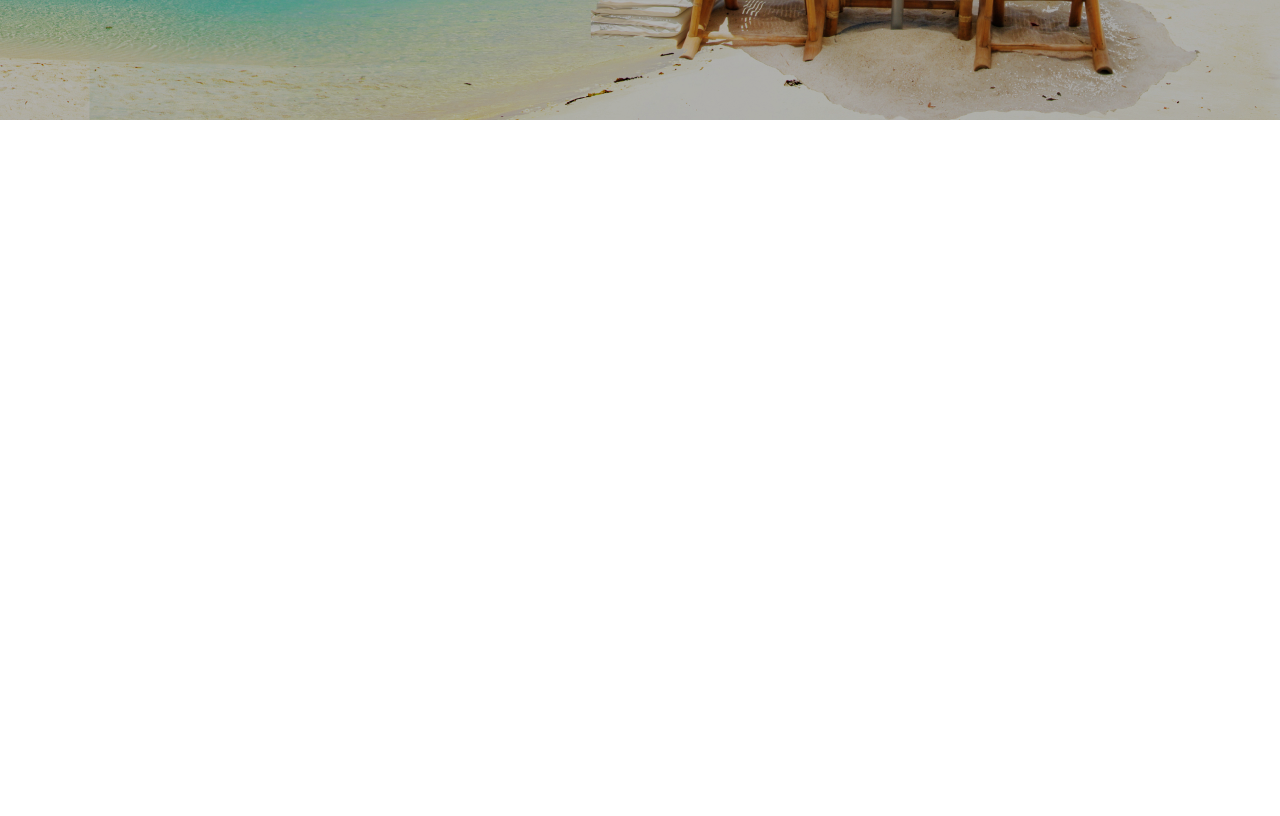
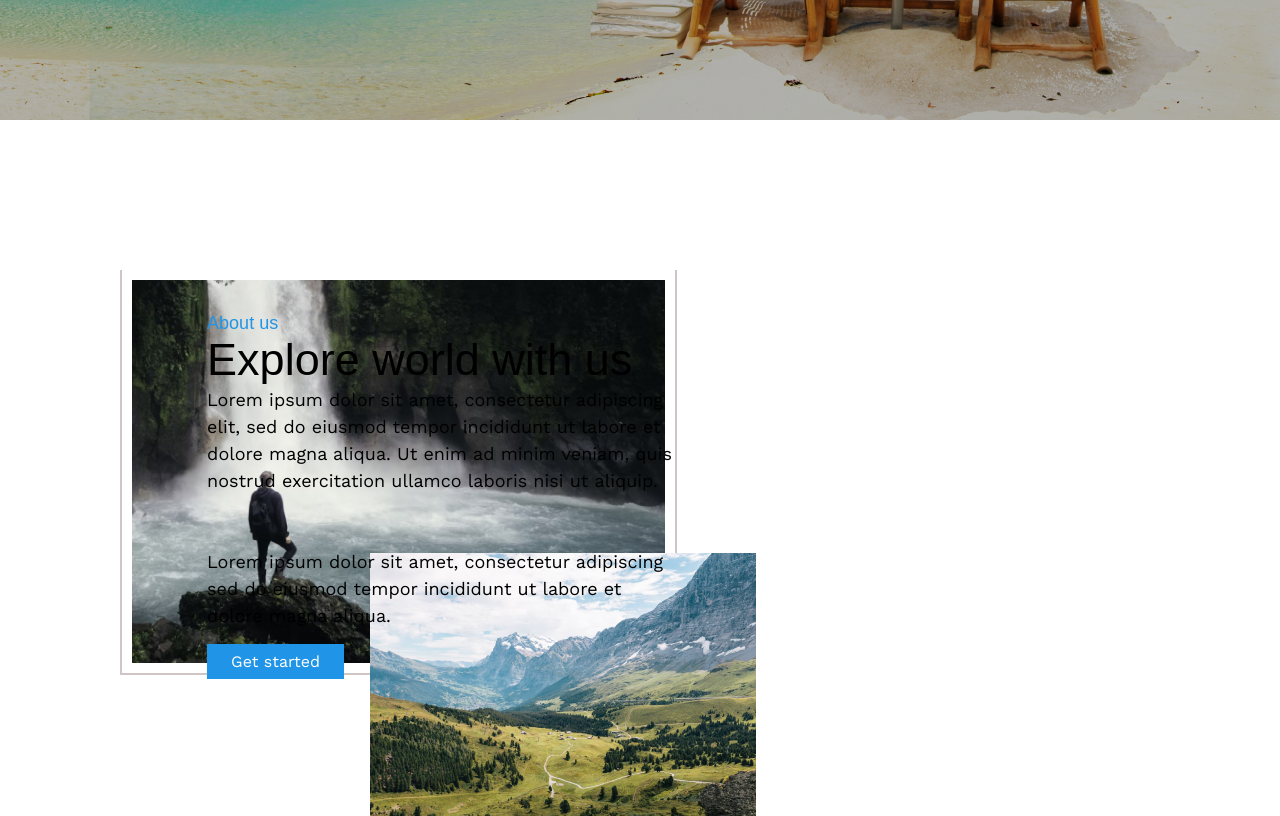
Before and after one commit to WandererLein/Travello, a plain HTML site: page index.html in a window 1280 px wide. Shown: the part 540-1356 px from the top of the page. Before the commit the page ends 800 px from the top, so only its background shows below. Drawn offline with nearby package versions, Linux system fonts and the light colour scheme.

Commit message:
css-responsive vol1

```diff
--- a/index.html
+++ b/index.html
@@ -19,7 +19,7 @@
         <header class="Header1">
             <div class="logo">
                 <a href=" ">
-                    <img src="./logo.png" alt="">
+                    <img src="../Travello/logo.png" alt="">
                 </a>
             </div>
             <div class="rightS">
@@ -38,14 +38,13 @@
         </header>
         <section class="hero">
             <figure>
-                <img src="./MAINPHOTO.jpg" alt="Travello">
+                <img src="../Travello/images/MAINPHOTO.jpg" alt="Travello">
             </figure>
             <div class="MainContent">
-                <h1 class="h1">Explore new places with travello</h1>
+                <h1 class="h1"> Explore new places with travello </h1>
                 <p class="text"> Lorem ipsum dolor sit amet consectetur, adipisicing elit. Expedita, deserunt? Est
-                    ducimus
-                    recusandae
-                    voluptatem inventore molestiae quas. Obcaecati iure maiores recusandae labore, in illo impedit
+                    ducimus recusandae voluptatem inventore molestiae quas. Obcaecati iure maiores recusandae labore, in
+                    illo impedit
                     reiciendis eveniet optio praesentium dicta?
                 </p>
                 <div class="buttons">
@@ -53,6 +52,32 @@
                 </div>
             </div>
         </section>
+
+        <section class="About_us">
+            <div class="images">
+                <img src="./images/imageaboutus2.jpg" id="image2" alt=" ">
+                <img src="./images/imageaboutus3.jpg" id="image3" alt=" ">
+            </div>
+            <div class="text_about_us">
+                <h5 class="h5">About us</h5>
+                <h2 class="about_us_h2">Explore world with us</h2>
+                <p class="about_us_p">Lorem ipsum dolor sit amet, consectetur adipiscing <br> elit, sed do eiusmod
+                    tempor
+                    incididunt ut labore et<br>dolore magna aliqua. Ut enim ad minim veniam, quis <br>nostrud
+                    exercitation
+                    ullamco laboris nisi ut aliquip.<br>
+                    <br>
+                    <br>
+
+                    Lorem ipsum dolor sit amet, consectetur adipiscing <br>sed do eiusmod tempor incididunt ut
+                    labore et <br> dolore magna aliqua.
+                </p>
+                <div class="buttons">
+                    <a href=" ">Get started</a>
+                </div>
+            </div>
+        </section>
+
     </body>
 
 </html>
--- a/style.css
+++ b/style.css
@@ -5,6 +5,7 @@
 }
 :root{
     --fontSans: "Work Sans", sans-serif;
+    --fontDisplay: "Playfair Displya", sans-serif;
     --colorWhite: #ffffff;}
 .buttons a{
         display: inline-flex;
@@ -15,7 +16,15 @@
         color: var(--colorWhite);
         font-size: 16px;
         font-family: var(--fontSans);
-        text-decoration: none;}
+        text-decoration: none;
+    }
+        @media(max-width: 1024px){
+            .buttons a{
+                font-size: 14px;
+                background-color: #2279b8;
+                padding: 4px 12px;
+            }
+        }
 
 .Header1{
     display: flex;
@@ -29,9 +38,21 @@
     border-bottom: 1px solid rgba(255,255,255, 0.2);
    z-index: 4;
 }
+@media(max-width: 1024px){
+    .Header1{
+        padding: 10px;
+    }
+}
 header.Header1 .logo img:hover{
     background-color: beige;
     opacity: 40%;
+}
+@media(max-width: 1024px){
+    .header.Header1 .logo{
+    left: 0;
+    display: flex;
+    align-items: flex-start;
+    }
 }
  header.Header1 .rightS nav{
     margin-right: 82px;
@@ -41,12 +62,18 @@ header.Header1 .logo img:hover{
     display: flex;
     align-items: center;
 }
+
 header.Header1 .rightS nav ul{
     display: flex;
     align-items: center;
     list-style: none;
-    gap: 50px;}
-
+    gap: 50px;
+}
+@media(max-width: 1024px){
+    header.Header1 .rightS nav {
+        display: none;
+    }
+}
 header.Header1 .rightS nav ul li a{
     font-size: 24px;
     color: var(--colorWhite);
@@ -67,6 +94,13 @@ section.hero{
     align-items: center;
     min-height: 660px;
 }
+@media(max-width: 1024px){
+    .section.hero{
+        align-items: flex-start;
+        margin-left: 10px;
+    }
+}
+
 section.hero::before{
     content:" ";
     display: block;
@@ -79,12 +113,13 @@ section.hero::before{
     z-index: 1;
 }
  section.hero figure{
-  position: absolute;
+    position: absolute;
     top: 0;
     left: 0;
     width: 100%;
     height: 100%;
 }
+
 section.hero figure img{
     height: 100%;
     width: 100%;
@@ -92,10 +127,16 @@ section.hero figure img{
 }
 section.hero .MainContent{
     max-width: 592px;
-    margin: 150px 0 100px 120px;
     color: var(--colorWhite);
     z-index: 1;
+    margin-left: 120px;
 }
+@media(max-width: 1024px){
+    section.hero .MainContent{
+        margin-left: 10px;
+    }
+}
+
 section.hero .MainContent h1{
     font-size: 60px;
     font-family: "Playfair Display", sans-serif;
@@ -103,13 +144,91 @@ section.hero .MainContent h1{
     margin-bottom: 24px;
     line-height: 66px;
 }
-section.hero .MainContent text{
+@media(max-width: 1024px){
+    section.hero .MainContent h1{
+        font-size: 30px;
+        font-weight: 500;
+        margin-bottom: 20px;
+        line-height: 33px;
+    }
+
+}
+section.hero.MainContent text{
     font-size: 18px;
     font-family: var(--fontSans);
     margin-bottom: 24px;
     line-height: 27px;
 }
+@media(max-width: 1024px){
+.section.hero.MainContent text{
+   margin-bottom: 30px;
+}
+}
+section.hero .buttons{
+    padding-top: 24px;
+}
 section.hero .buttons a:hover{
     background-color: rgb(207, 197, 197);
     opacity: 40%;
 }
+
+.About_us{
+    padding-top: 150px;
+    display: flex;
+    width: 100%;
+}
+
+.images{
+    position: relative;
+    left: 120px;
+    width: 700px;
+    gap: 50px;
+}
+
+#image2{
+    width: 557px;
+    height: 405px;
+    padding: 10px 10px 10px 10px;
+    border: 2px solid rgb(207, 197, 197);
+    border-top: none;
+}
+
+#image3{
+    width: 386px;
+    height: 263px;
+    position: absolute;
+    left: 250px;
+    top: 283px;
+}
+
+.text_about_us{
+    width: auto;
+    position:absolute;
+    right: 608px;
+    top: 208px;
+}
+.h5{
+    color: #2094E6;
+    font-family: var(--fontDisplay);
+    font-weight: 500;
+    font-size: 18px;
+    bottom: 15px;
+
+}
+.about_us_h2{
+    font-family: var(--fontDisplay);
+    font-weight: 500;
+    font-size: 45px;
+    bottom: 15px;
+}
+.about_us_p{
+    font-family: var(--fontSans);
+    font-size: 18px;
+    font-weight: 400;
+    line-height: 27px;
+    bottom: 15px;
+}
+section.About_us .buttons a:hover{
+    background-color: rgb(207, 197, 197);
+    opacity: 40%;
+}
```
Also changed, not shown: images/MAINPHOTO.jpg (renamed from MAINPHOTO.jpg), images/imageaboutus2.jpg (added), images/imageaboutus3.jpg (added), 1 other file.
